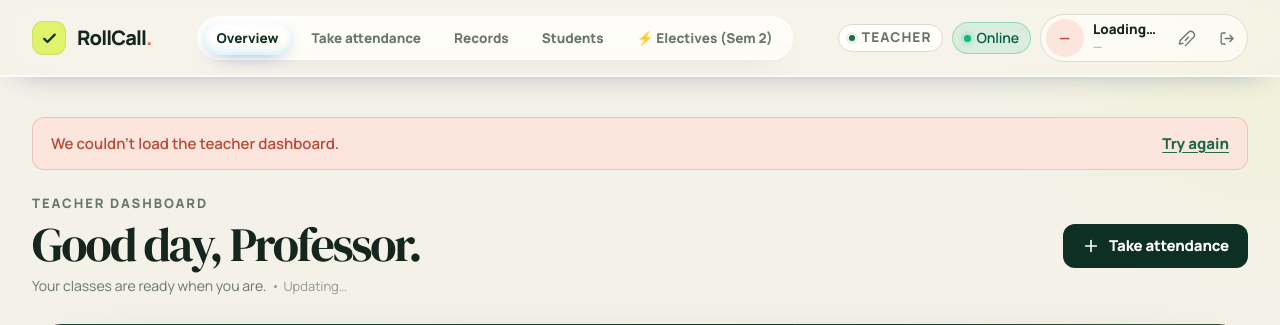
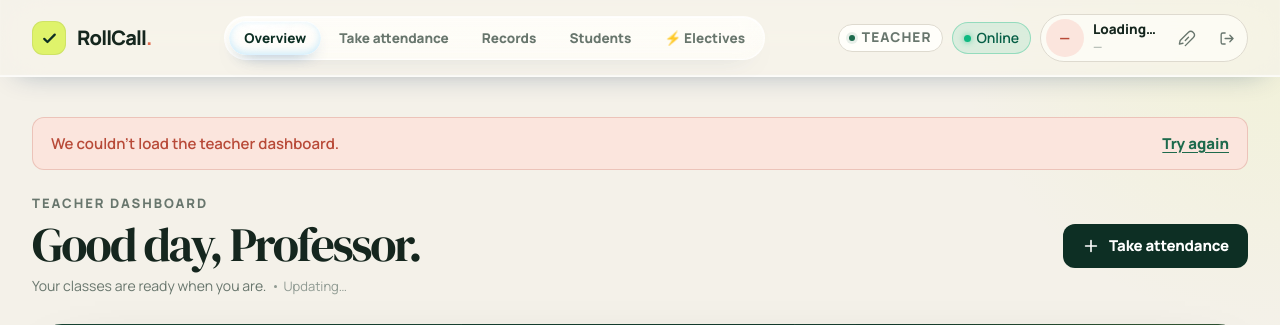
Before and after one commit to gowthamsrivarma0707-commits/rollcall, a Python web app: template templates/teacher.html in a window 1280 px wide. Shown: the top 325 px of the page. Run offline with Jinja, Linux system fonts and the light colour scheme; the template is opened without the code that fills it, so the values that code supplies are empty.

Commit message:
fix: Eliminate '(Sem 2)' text from electives tab and headers - show clean 'Electives'

```diff
--- a/static/js/teacher.js
+++ b/static/js/teacher.js
@@ -2013,7 +2013,7 @@ const state = {
     const grid = $("electivesGrid");
     if (!grid) return;
     if (!electives.length) {
-      grid.innerHTML = '<div class="empty-state"><p>No electives scheduled for Semester 2.</p></div>';
+      grid.innerHTML = '<div class="empty-state"><p>No electives scheduled.</p></div>';
       return;
     }
     const isAdmin = Boolean(state.data?.admin_view || window.location.pathname.startsWith("/admin"));
@@ -2025,7 +2025,7 @@ const state = {
           <div>
             <div class="elective-card__head">
               <span class="section-tag">${escapeHTML(el.code)}</span>
-              <span class="live-pill">Sem ${el.semester}</span>
+              <span class="live-pill">Elective</span>
             </div>
             <h3 class="elective-card__title">${escapeHTML(el.name)}</h3>
             <div class="elective-card__faculty" style="display:flex; align-items:center; justify-content:space-between; gap:8px;">
--- a/templates/admin.html
+++ b/templates/admin.html
@@ -34,7 +34,7 @@
         <button class="app-tab" type="button" data-view="mark">Take attendance</button>
         <button class="app-tab" type="button" data-view="records">Records</button>
         <button class="app-tab" type="button" data-view="students">Students</button>
-        <button class="app-tab" type="button" data-view="electives">⚡ Electives (Sem 2)</button>
+        <button class="app-tab" type="button" data-view="electives">⚡ Electives</button>
       </nav>
 
       <div class="app-header__actions">
@@ -487,11 +487,11 @@
       </section>
     </section>
 
-    <!-- ELECTIVES (SEM 2) -->
+    <!-- ELECTIVES -->
     <section class="teacher-view" id="view-electives" hidden>
       <div class="welcome-row welcome-row--teacher">
         <div>
-          <p class="eyebrow">SEMESTER 2 · ELECTIVE SUBJECTS</p>
+          <p class="eyebrow">ELECTIVE SUBJECTS</p>
           <h1>Electives Management</h1>
           <p class="welcome-sub">Select students for each elective subject. Rule: 1 student is allowed for 1 elective only!</p>
         </div>
--- a/templates/teacher.html
+++ b/templates/teacher.html
@@ -34,7 +34,7 @@
         <button class="app-tab" type="button" data-view="mark">Take attendance</button>
         <button class="app-tab" type="button" data-view="records">Records</button>
         <button class="app-tab" type="button" data-view="students">Students</button>
-        <button class="app-tab" type="button" data-view="electives">⚡ Electives (Sem 2)</button>
+        <button class="app-tab" type="button" data-view="electives">⚡ Electives</button>
       </nav>
 
       <div class="app-header__actions">
@@ -486,11 +486,11 @@
       </section>
     </section>
 
-    <!-- ELECTIVES (SEM 2) -->
+    <!-- ELECTIVES -->
     <section class="teacher-view" id="view-electives" hidden>
       <div class="welcome-row welcome-row--teacher">
         <div>
-          <p class="eyebrow">SEMESTER 2 · ELECTIVE SUBJECTS</p>
+          <p class="eyebrow">ELECTIVE SUBJECTS</p>
           <h1>Electives Management</h1>
           <p class="welcome-sub">Select students for each elective subject. Rule: 1 student is allowed for 1 elective only!</p>
         </div>
```
